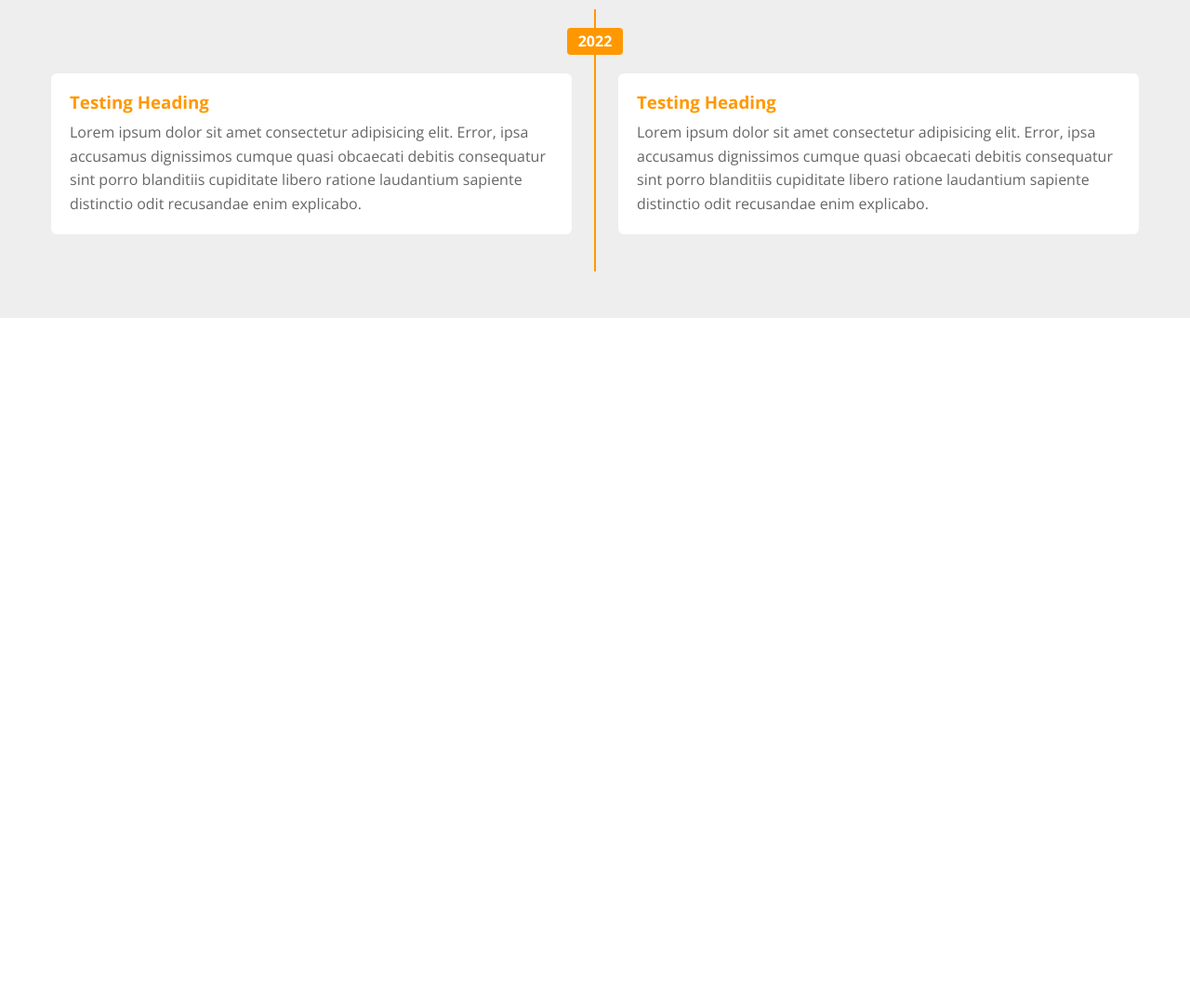
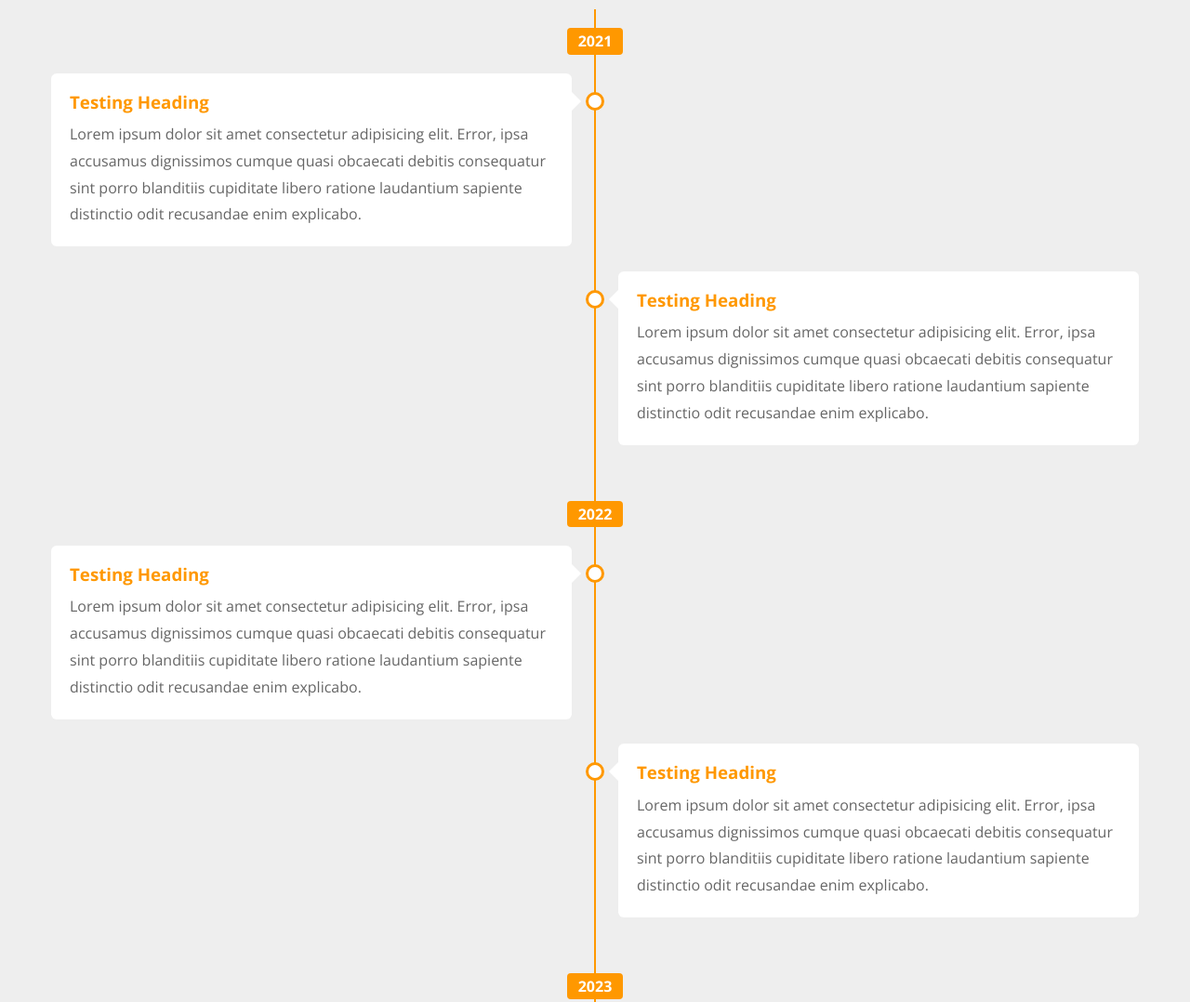
Before and after one commit to Oussama-hamdi/Special-Template, a plain HTML site: page index.html in a window 1280 px wide. Shown: the part 2280-3358 px from the top of the page at 93% size. Before the commit the page ends 2622 px from the top, so only its background shows below. Drawn offline with nearby package versions, Linux system fonts and the light colour scheme.

Commit message:
Added new Feature on Timeline Section

```diff
--- a/css/master.css
+++ b/css/master.css
@@ -354,16 +354,57 @@ body {
   margin-bottom: 40px;
   position: relative;
 }
+.timeline .timeline-content .left {
+  align-self: start;
+}
+.timeline .timeline-content .right {
+  align-self: end;
+}
+.timeline .timeline-content .left::before,
+.timeline .timeline-content .right::before {
+  content: "";
+  width: 14px;
+  height: 14px;
+  background-color: #fff;
+  border: 3px solid var(--main-color);
+  position: absolute;
+  top: 20px;
+  border-radius: 50%;
+}
+.timeline .timeline-content .left::before {
+  right: -35px;
+}
+.timeline .timeline-content .right::before {
+  left: -35px;
+}
 .timeline .timeline-content .items {
   display: flex;
   justify-content: space-between;
   align-items: center;
   gap: 50px;
+  height: 440px;
 }
 .timeline .timeline-content .items .content {
   padding: 20px;
   background-color: #fff;
   border-radius: 6px;
+}
+.timeline .timeline-content .items .left .content::before,
+.timeline .timeline-content .items .right .content::before {
+  content: "";
+  position: absolute;
+  border-style: solid;
+  border-width: 10px;
+  height: 0;
+  width: 0;
+}
+.timeline .timeline-content .items .left .content::before {
+  right: -20px;
+  border-color: transparent transparent transparent #fff;
+}
+.timeline .timeline-content .items .right .content::before {
+  left: -20px;
+  border-color: transparent #fff transparent transparent;
 }
 .timeline .timeline-content .items .content h3 {
   font-weight: bold;
@@ -373,7 +414,7 @@ body {
 .timeline .timeline-content .items .content p {
   color: #666;
   margin: 0;
-  line-height: 1.6;
+  line-height: 1.8;
 }
 
 /* End timeline */
--- a/index.html
+++ b/index.html
@@ -150,7 +150,61 @@
     <div class="timeline">
       <div class="container">
         <div class="timeline-content">
+          <div class="year">2021</div>
+          <div class="items">
+            <div class="left">
+              <div class="content">
+                <h3>Testing Heading</h3>
+                <p>
+                  Lorem ipsum dolor sit amet consectetur adipisicing elit.
+                  Error, ipsa accusamus dignissimos cumque quasi obcaecati
+                  debitis consequatur sint porro blanditiis cupiditate libero
+                  ratione laudantium sapiente distinctio odit recusandae enim
+                  explicabo.
+                </p>
+              </div>
+            </div>
+            <div class="right">
+              <div class="content">
+                <h3>Testing Heading</h3>
+                <p>
+                  Lorem ipsum dolor sit amet consectetur adipisicing elit.
+                  Error, ipsa accusamus dignissimos cumque quasi obcaecati
+                  debitis consequatur sint porro blanditiis cupiditate libero
+                  ratione laudantium sapiente distinctio odit recusandae enim
+                  explicabo.
+                </p>
+              </div>
+            </div>
+          </div>
           <div class="year">2022</div>
+          <div class="items">
+            <div class="left">
+              <div class="content">
+                <h3>Testing Heading</h3>
+                <p>
+                  Lorem ipsum dolor sit amet consectetur adipisicing elit.
+                  Error, ipsa accusamus dignissimos cumque quasi obcaecati
+                  debitis consequatur sint porro blanditiis cupiditate libero
+                  ratione laudantium sapiente distinctio odit recusandae enim
+                  explicabo.
+                </p>
+              </div>
+            </div>
+            <div class="right">
+              <div class="content">
+                <h3>Testing Heading</h3>
+                <p>
+                  Lorem ipsum dolor sit amet consectetur adipisicing elit.
+                  Error, ipsa accusamus dignissimos cumque quasi obcaecati
+                  debitis consequatur sint porro blanditiis cupiditate libero
+                  ratione laudantium sapiente distinctio odit recusandae enim
+                  explicabo.
+                </p>
+              </div>
+            </div>
+          </div>
+          <div class="year">2023</div>
           <div class="items">
             <div class="left">
               <div class="content">
--- a/js/master.js
+++ b/js/master.js
@@ -228,4 +228,4 @@ document.addEventListener("click", (e) => {
   }
 });
 
-// Move To Video 21
+// Move To Video 22
```
